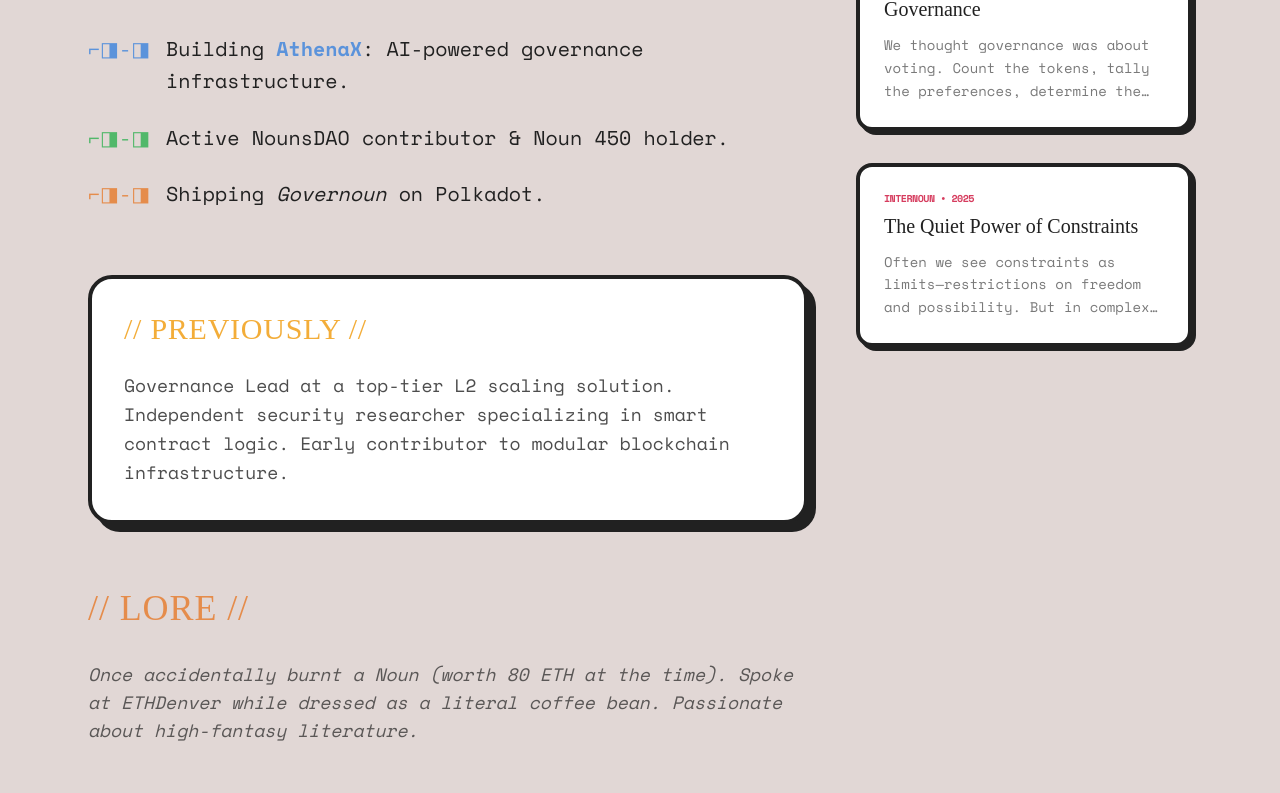
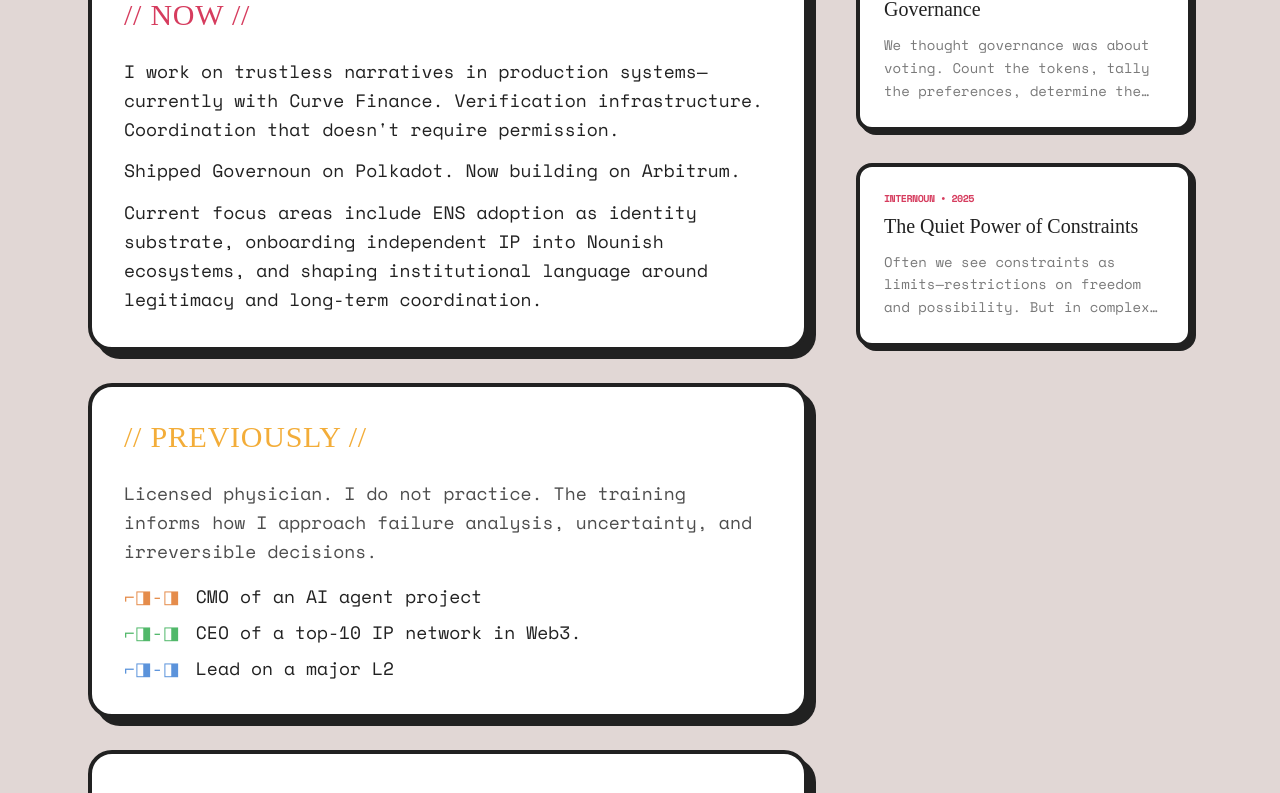
Before and after one commit to ctycho-dev/nouns-spa, a React (Vite) app: page / in a window 1280 px wide. Shown: the part 540-1333 px from the top of the page. Built offline with nearby package versions, Linux system fonts and the light colour scheme; a web font is replaced by a local one.

Commit message:
fix: Update content and styling in AboutPage

```diff
--- a/src/pages/AboutPage.tsx
+++ b/src/pages/AboutPage.tsx
@@ -24,29 +24,30 @@
           </div>
         </div>
 
-        <section className="space-y-16">
-          <div>
-            <h2 className="font-heading text-4xl text-nouns-red mb-8 tracking-wide">
+        <section className="space-y-8">
+          <div className="p-8 bg-white dark:bg-zinc-900 rounded-3xl border-4 border-charcoal shadow-nouns">
+            <h2 className="font-heading text-3xl text-nouns-red mb-6 tracking-wide">
               // NOW //
             </h2>
-            <div className="space-y-6 text-xl font-mono leading-relaxed">
+            <div className="space-y-3 font-mono text-lg leading-relaxed">
               <p className="flex gap-4 items-start">
-                <span className="text-nouns-blue shrink-0">⌐◨-◨</span>
                 <span>
-                  Building{" "}
-                  <span className="text-nouns-blue font-bold">AthenaX</span>:
-                  AI-powered governance infrastructure.
+                  I work on trustless narratives in production systems—currently
+                  with Curve Finance. Verification infrastructure. Coordination
+                  that doesn't require permission.
                 </span>
               </p>
               <p className="flex gap-4 items-start">
-                <span className="text-nouns-green shrink-0">⌐◨-◨</span>
-                <span>Active NounsDAO contributor & Noun 450 holder.</span>
+                <span>
+                  Shipped Governoun on Polkadot. Now building on Arbitrum.
+                </span>
               </p>
               <p className="flex gap-4 items-start">
-                <span className="text-nouns-orange shrink-0">⌐◨-◨</span>
                 <span>
-                  Shipping <span className="italic">Governoun</span> on
-                  Polkadot.
+                  Current focus areas include ENS adoption as identity
+                  substrate, onboarding independent IP into Nounish ecosystems,
+                  and shaping institutional language around legitimacy and
+                  long-term coordination.
                 </span>
               </p>
             </div>
@@ -56,23 +57,33 @@
             <h2 className="font-heading text-3xl text-nouns-yellow mb-6 tracking-wide">
               // PREVIOUSLY //
             </h2>
-            <p className="font-mono text-lg opacity-80 leading-relaxed">
-              Governance Lead at a top-tier L2 scaling solution. Independent
-              security researcher specializing in smart contract logic. Early
-              contributor to modular blockchain infrastructure.
+            <p className="font-mono text-lg opacity-80 leading-relaxed mb-4">
+              Licensed physician. I do not practice. The training informs how I
+              approach failure analysis, uncertainty, and irreversible
+              decisions.
             </p>
+            <div className="space-y-2 font-mono text-lg">
+              <p className="flex gap-4 items-start">
+                <span className="text-nouns-orange shrink-0">⌐◨-◨</span>
+                <span>CMO of an AI agent project</span>
+              </p>
+              <p className="flex gap-4 items-start">
+                <span className="text-nouns-green shrink-0">⌐◨-◨</span>
+                <span>CEO of a top-10 IP network in Web3.</span>
+              </p>
+              <p className="flex gap-4 items-start">
+                <span className="text-nouns-blue shrink-0">⌐◨-◨</span>
+                <span>Lead on a major L2</span>
+              </p>
+            </div>
           </div>
 
-          <div>
-            <h2 className="font-heading text-4xl text-nouns-orange mb-8 tracking-wide">
-              // LORE //
+          <div className="p-8 bg-white dark:bg-zinc-900 rounded-3xl border-4 border-charcoal shadow-nouns">
+            <h2 className="font-heading text-3xl text-nouns-orange mb-6 tracking-wide">
+              // CORE //
             </h2>
-            <div className="font-mono text-lg space-y-4 italic opacity-70">
-              <p>
-                Once accidentally burnt a Noun (worth 80 ETH at the time). Spoke
-                at ETHDenver while dressed as a literal coffee bean. Passionate
-                about high-fantasy literature.
-              </p>
+            <div className="font-mono text-lg opacity-80 leading-relaxed">
+              <p>Present for more experiments than explanations.</p>
             </div>
           </div>
         </section>
```
